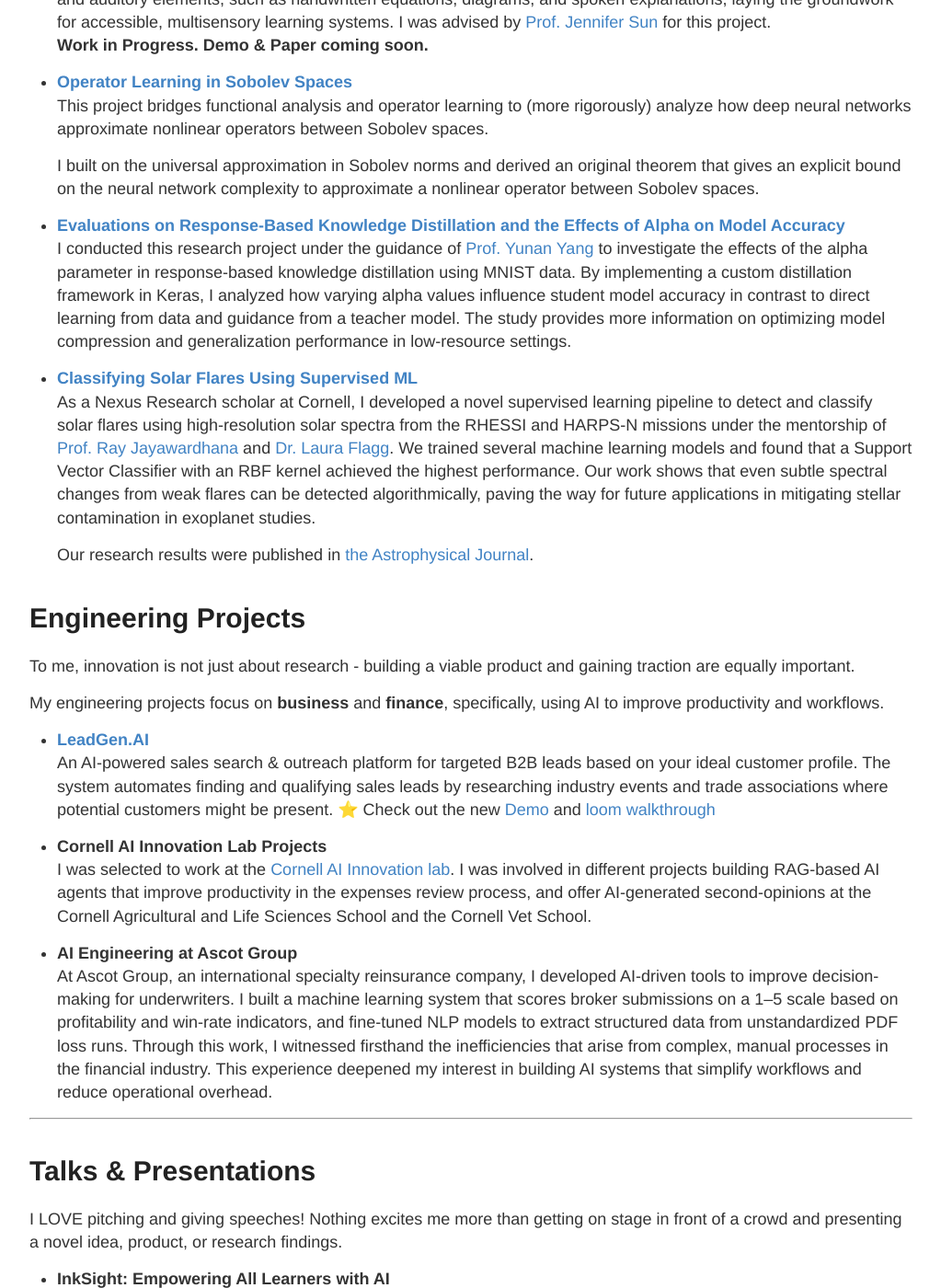
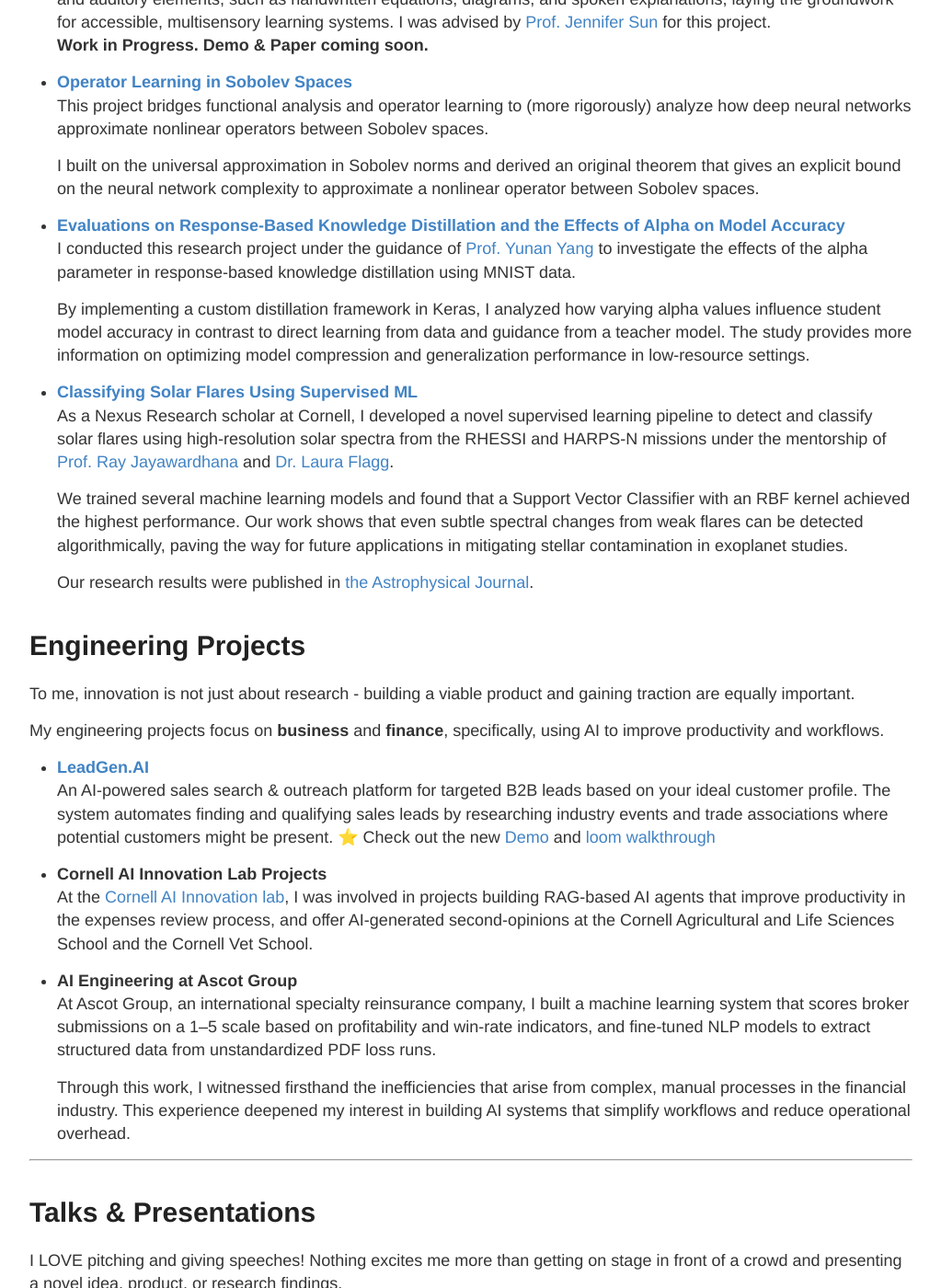
Before and after one commit to nicolehao34/nicolehao34.github.io, a Jekyll site: the page built from index.md, in a window 1280 px wide and 1400 px high, scrolled down 1398 px. Shown: the whole window at 92% size, without its empty margins (128-1151 px from the left). Built offline with Jekyll 4.4.1, drawn with Linux system fonts in a browser that asks for light colours.

Commit message:
Update index.md

```diff
--- a/index.md
+++ b/index.md
@@ -51,10 +51,15 @@
 
 - **[Evaluations on Response-Based Knowledge Distillation and the Effects of
 Alpha on Model Accuracy](https://github.com/nicolehao34/Knowledge-Distillation-Effects-Of-Alpha/blob/ef5b7dce5d1f4a334c3b56c916856047dd087c86/Knowledge_Distillation_Final_Report.pdf)** <br>
-I conducted this research project under the guidance of [Prof. Yunan Yang](https://yunany.github.io/) to investigate the effects of the alpha parameter in response-based knowledge distillation using MNIST data. By implementing a custom distillation framework in Keras, I analyzed how varying alpha values influence student model accuracy in contrast to direct learning from data and guidance from a teacher model. The study provides more information on optimizing model compression and generalization performance in low-resource settings.
+I conducted this research project under the guidance of [Prof. Yunan Yang](https://yunany.github.io/) to investigate the effects of the alpha parameter in response-based knowledge distillation using MNIST data.
+
+
+  By implementing a custom distillation framework in Keras, I analyzed how varying alpha values influence student model accuracy in contrast to direct learning from data and guidance from a teacher model. The study provides more information on optimizing model compression and generalization performance in low-resource settings.
 
 - **[Classifying Solar Flares Using Supervised ML](https://github.com/nicolehao34/solar_flares_classification)** <br>
-As a Nexus Research scholar at Cornell, I developed a novel supervised learning pipeline to detect and classify solar flares using high-resolution solar spectra from the RHESSI and HARPS-N missions under the mentorship of [Prof. Ray Jayawardhana](https://www.drrayjay.net/) and [Dr. Laura Flagg](https://lauraflagg.github.io/). We trained several machine learning models and found that a Support Vector Classifier with an RBF kernel achieved the highest performance. Our work shows that even subtle spectral changes from weak flares can be detected algorithmically, paving the way for future applications in mitigating stellar contamination in exoplanet studies.
+As a Nexus Research scholar at Cornell, I developed a novel supervised learning pipeline to detect and classify solar flares using high-resolution solar spectra from the RHESSI and HARPS-N missions under the mentorship of [Prof. Ray Jayawardhana](https://www.drrayjay.net/) and [Dr. Laura Flagg](https://lauraflagg.github.io/).
+
+  We trained several machine learning models and found that a Support Vector Classifier with an RBF kernel achieved the highest performance. Our work shows that even subtle spectral changes from weak flares can be detected algorithmically, paving the way for future applications in mitigating stellar contamination in exoplanet studies.
 
   Our research results were published in [the Astrophysical Journal](https://iopscience.iop.org/article/10.3847/1538-4357/ad5be3).
 
@@ -69,10 +74,12 @@
 An AI-powered sales search & outreach platform for targeted B2B leads based on your ideal customer profile. The system automates finding and qualifying sales leads by researching industry events and trade associations where potential customers might be present. ⭐ Check out the new [Demo](https://GenLead-AI-nicolehao7.replit.app) and [loom walkthrough](https://www.loom.com/share/127c02e726394d038c29dd18419ce4d8?sid=7ff1b0c6-f1e7-4877-93ee-48ea8ae139ca)
 
 - **Cornell AI Innovation Lab Projects** <br>
-I was selected to work at the [Cornell AI Innovation lab](https://it.cornell.edu/ai-innovation-lab). I was involved in different projects building RAG-based AI agents that improve productivity in the expenses review process, and offer AI-generated second-opinions at the Cornell Agricultural and Life Sciences School and the Cornell Vet School.
+At the [Cornell AI Innovation lab](https://it.cornell.edu/ai-innovation-lab), I was involved in projects building RAG-based AI agents that improve productivity in the expenses review process, and offer AI-generated second-opinions at the Cornell Agricultural and Life Sciences School and the Cornell Vet School.
 
 - **AI Engineering at Ascot Group** <br>
-At Ascot Group, an international specialty reinsurance company, I developed AI-driven tools to improve decision-making for underwriters. I built a machine learning system that scores broker submissions on a 1–5 scale based on profitability and win-rate indicators, and fine-tuned NLP models to extract structured data from unstandardized PDF loss runs. Through this work, I witnessed firsthand the inefficiencies that arise from complex, manual processes in the financial industry. This experience deepened my interest in building AI systems that simplify workflows and reduce operational overhead.
+At Ascot Group, an international specialty reinsurance company, I built a machine learning system that scores broker submissions on a 1–5 scale based on profitability and win-rate indicators, and fine-tuned NLP models to extract structured data from unstandardized PDF loss runs.
+
+  Through this work, I witnessed firsthand the inefficiencies that arise from complex, manual processes in the financial industry. This experience deepened my interest in building AI systems that simplify workflows and reduce operational overhead.
 
 ------
 
```
